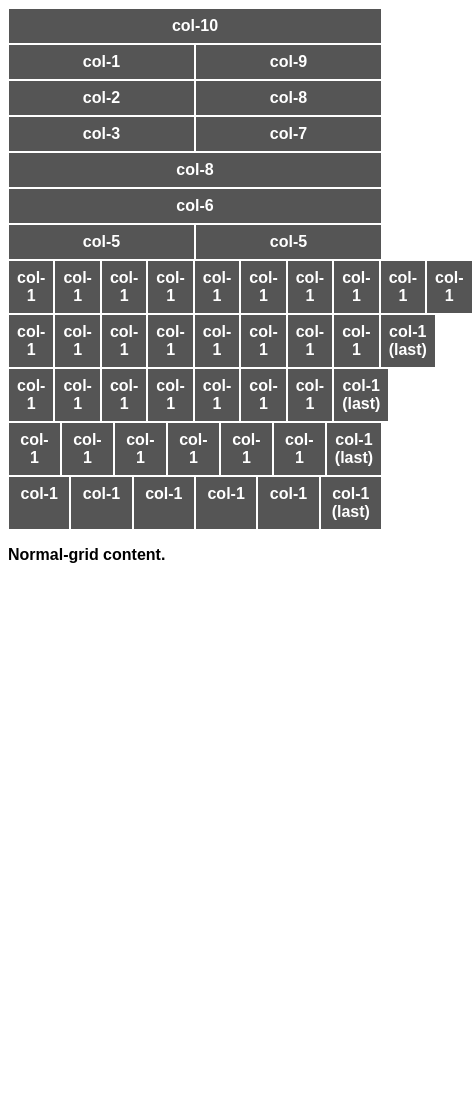
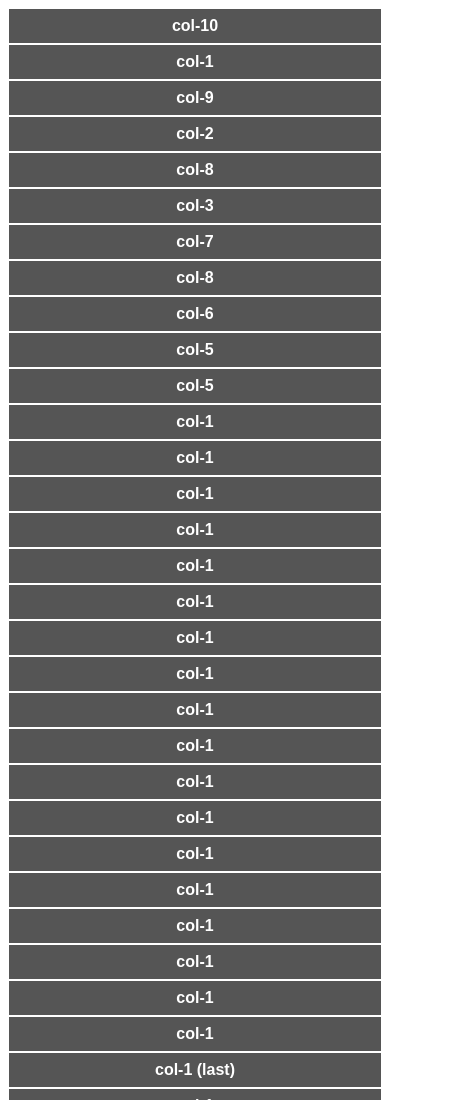
Before and after one commit to matt1/10grid, a plain HTML site: page index.html in a window 390 px wide. Shown: the top 1100 px of the page, 473 px wide, since content can reach past the window. Before the commit the page ends 844 px from the top, so only its background shows below. Drawn offline with Linux system fonts and the light colour scheme.

Commit message:
Fix CSS for flex display changes

```diff
--- a/10grid.css
+++ b/10grid.css
@@ -9,8 +9,8 @@
 /* Column class common attributes */
 [class *= "col-"] {
 	box-sizing 			: border-box;
-	-moz-box-sizing 	: border-box;
-	-webkit-box-sizing 	: border-box;
+	-moz-box-sizing 		: border-box;
+	-webkit-box-sizing 		: border-box;
 	float 				: left;
 	padding 			: 8px;
 }
@@ -19,8 +19,7 @@
 .row {
 	clear  				: both;
 	display				: flex;
-	-ms-display			: flex;
-	-webkit-display		: flex;
+	display				: -webkit-flex;
 }
 
 /* Clear anything that comes after last row */
@@ -47,6 +46,10 @@
 
 /* Small devices */
 @media (max-width: 50em) {
+	.row {
+		display				: inline;
+	}
+
 	.col-1,
 	.col-2,
 	.col-3,
```
